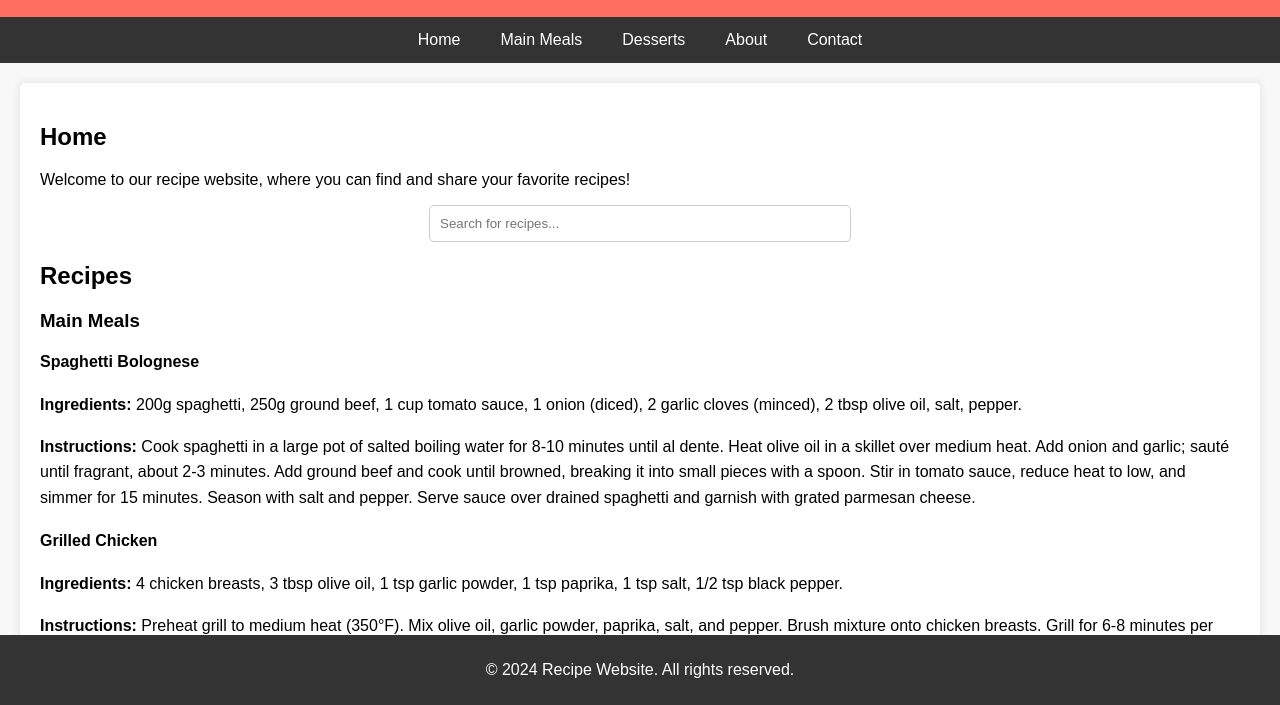
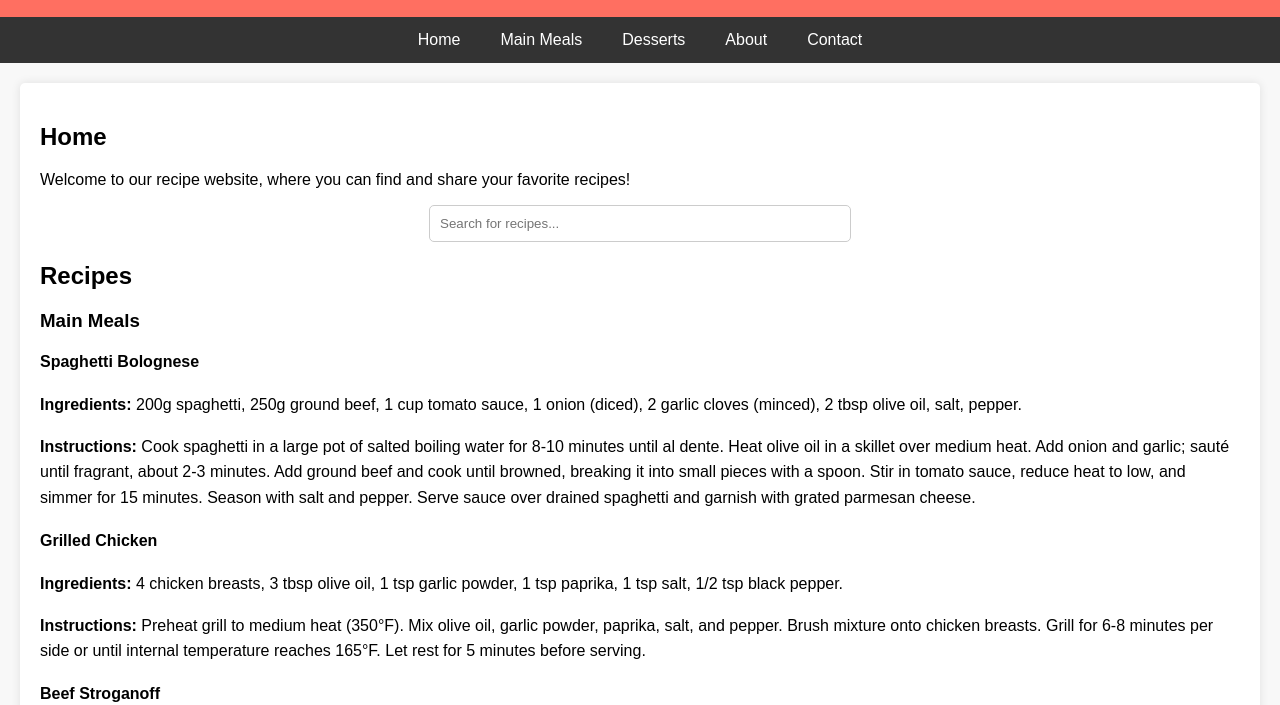
Before and after one commit to bencek05/demo2, a plain HTML site: page index.html in a window 1280 px wide. Shown: the part 95-800 px from the top of the page. Drawn offline with Linux system fonts and the light colour scheme.

Commit message:
Update index.html

```diff
--- a/index.html
+++ b/index.html
@@ -139,8 +139,5 @@
             <p>For any inquiries or to submit your own recipes, please contact us at recipes@example.com.</p>
         </section>
     </div>
-    <footer>
-        <p>&copy; 2024 Recipe Website. All rights reserved.</p>
-    </footer>
 </body>
 </html>
```
